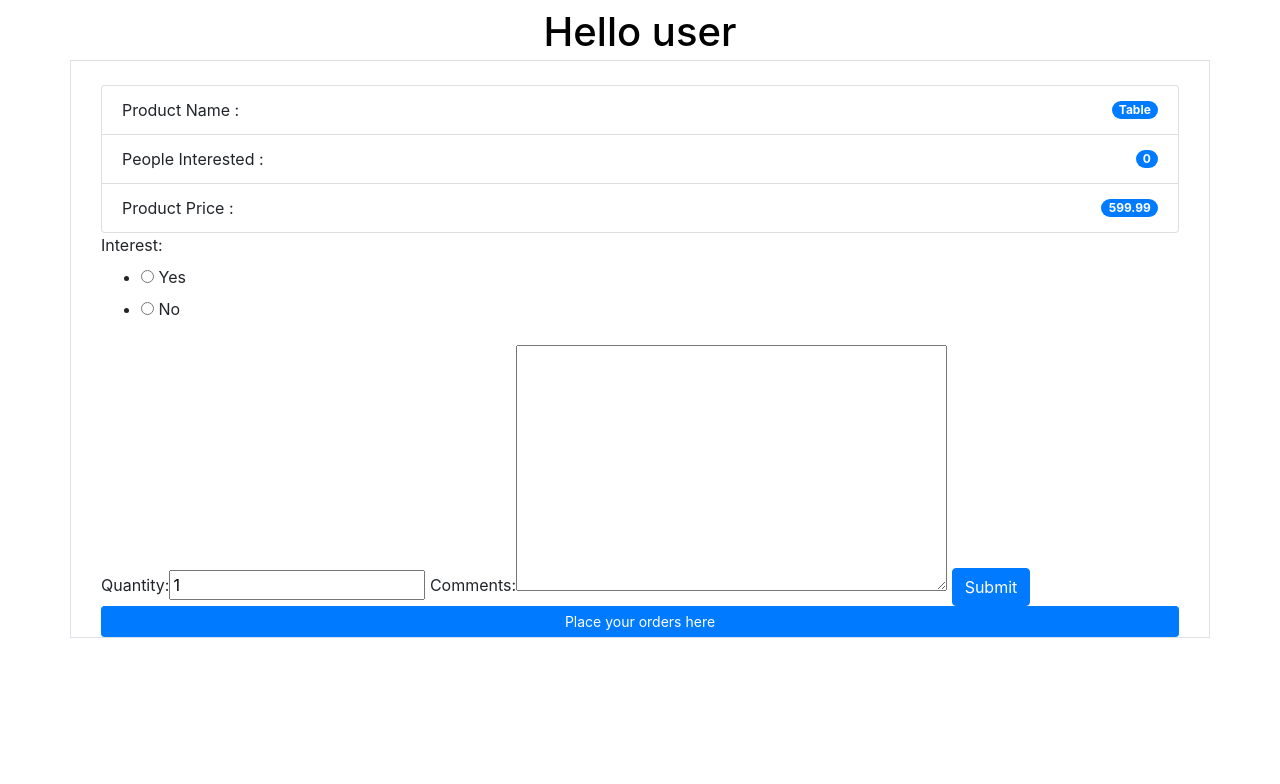
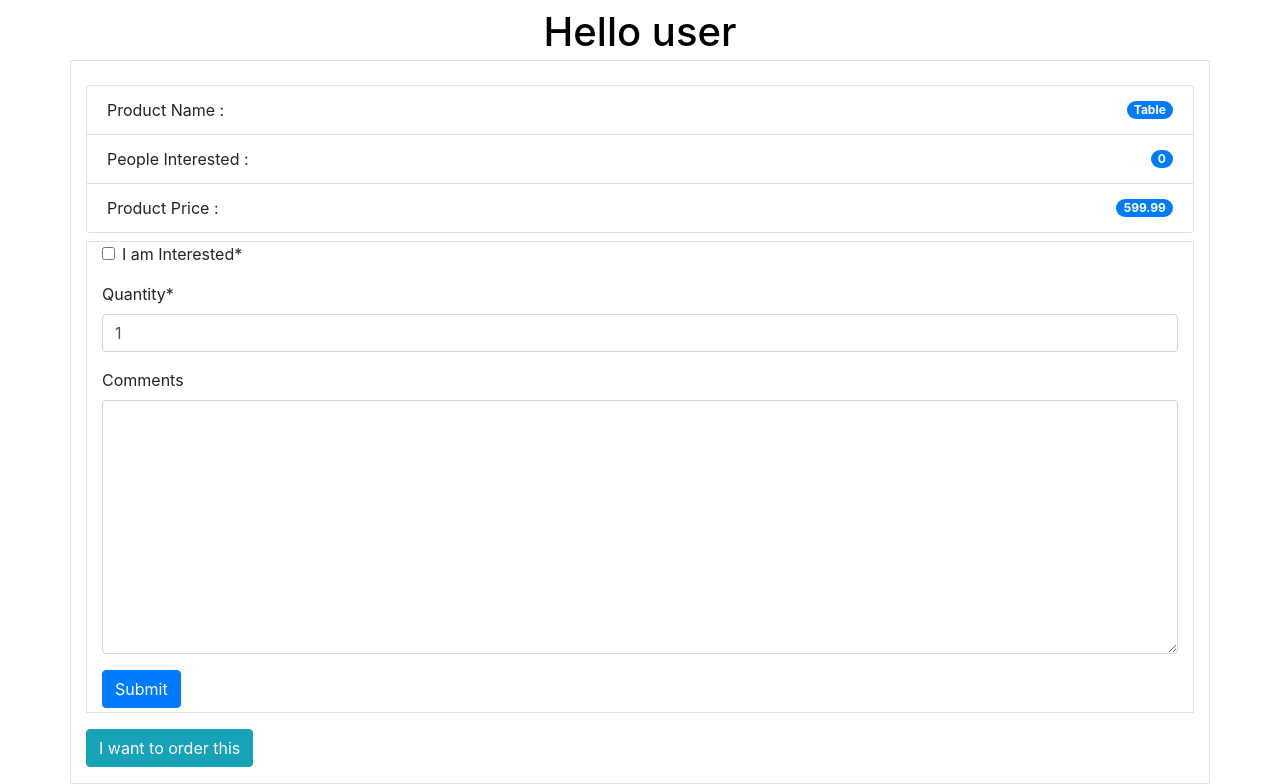
Before and after one commit to jalajkhanna/django_lab, a Django app: page /productdetail/8/ in a window 1280 px wide. Shown: the part 56-840 px from the top of the page. Before the commit the page ends 694 px from the top, so only its background shows below. Run offline with Django 3.2, Linux system fonts and the light colour scheme; data comes from the database, SQL or seed files in the repository; both versions use the stored data as it was after the commit; some libraries are stand-ins or nearby versions.

Commit message:
some fixes and redid register

```diff
--- a/myapp/forms.py
+++ b/myapp/forms.py
@@ -1,32 +1,17 @@
 from django import forms
-from myapp.models import Order
+from myapp.models import Order,Client
 from django.forms import ModelForm
 from django.contrib.auth.models import User
 from django.contrib.auth.forms import UserCreationForm
 
-
-# class OrderForm(forms.ModelForm):
-#     client = forms.BooleanField()
-#     num_units = forms.IntegerField()
-#     product = forms.ModelMultipleChoiceField(queryset=Order.objects.values('product__name'))
-
 class OrderForm(ModelForm):
-    def __init__(self, *args, **kwargs):
-        super(OrderForm, self).__init__(*args, **kwargs)
-        self.fields['client'].empty_label = None
-
-
     class Meta:
         model = Order
         fields = ['client','product','num_units']
-        labels = {'client': 'Client Name',
-                  'num_units': 'Quantity'}
-        # widgets = {
-        #     'client': forms.RadioSelect
-        # }
+        labels = {'client': 'Client Name','num_units': 'Quantity'}
 
 class InterestForm(forms.Form):
-    interest = forms.IntegerField(widget=forms.RadioSelect(choices=[(1, 'Yes'),(0, 'No')]))
+    interest = forms.BooleanField(label='I am Interested')
     quantity = forms.IntegerField(initial=1, min_value=1, label='Quantity')
     comments = forms.CharField(widget=forms.Textarea, required=False)
 
@@ -35,10 +20,7 @@ class LoginForm(forms.Form):
     password = forms.CharField(widget=forms.PasswordInput)
 
 class SignUpForm(UserCreationForm):
-    first_name = forms.CharField(max_length=30, required=False, help_text='Optional.')
-    last_name = forms.CharField(max_length=30, required=False, help_text='Optional.')
-    email = forms.EmailField(max_length=254, help_text='Required. Inform a valid email address.')
 
     class Meta:
-        model = User
-        fields = ('username', 'first_name', 'last_name', 'email', 'password1', 'password2', )
+        model = Client
+        fields = ('username', 'first_name', 'last_name', 'email', 'password1', 'password2','company', 'shipping_address', 'city', 'province', 'interested_in', 'image' )
--- a/myapp/templates/myapp/base.html
+++ b/myapp/templates/myapp/base.html
@@ -1,6 +1,6 @@
+{% load staticfiles %}
+{% load crispy_forms_tags %}
 <!DOCTYPE html>
-{% load staticfiles %}
-
 <html>
 <head>
     <link rel="stylesheet" href="https://stackpath.bootstrapcdn.com/bootstrap/4.3.1/css/bootstrap.min.css"
@@ -40,7 +40,7 @@
     <h1 class="h1 mb-1">{% block myhdg %}Hello {% if user.is_authenticated %} {{ user.get_username }} {% else %}
         {{ 'user' }}
     {% endif %}{% endblock %}</h1>
-    <div class="container pt-4 border">
+    <div class="container pt-4 pb-3 border">
         {% block body_block %}*** {% endblock %}
     </div>
 </div>
--- a/myapp/templates/myapp/myorders.html
+++ b/myapp/templates/myapp/myorders.html
@@ -15,7 +15,7 @@
         {% endfor %}
     </ol>
 {% else %}
-    <strong>There are no available products!</strong>
+    <strong>You have not placed any orders!</strong>
 {% endif %}
 {%  endblock %}
 </body>
--- a/myapp/templates/myapp/productdetails.html
+++ b/myapp/templates/myapp/productdetails.html
@@ -1,20 +1,8 @@
-<!DOCTYPE html>
-<html lang="en">
-<head>
-    <meta charset="UTF-8">
-    <title>Title</title>
-</head>
-<body>
 {% extends 'myapp/base.html' %}
+{% load bootstrap %}
+{% load crispy_forms_tags %}
 {% block body_block %}
-    {% load bootstrap %}
     {% if product %}
-        <div class="container">
-{#        <ul class="list-group">#}
-{#            <li class=list-group-item">Product Name : {{ product.name }}</li>#}
-{#    <li class=list-group-item">People Interested : {{ product.interested }}</li>#}
-{#    <li class=list-group-item">Product Price : {{ product.price }}</li>#}
-{#        </ul>#}
             <ul class="list-group">
                 <li class="list-group-item d-flex justify-content-between align-items-center">
                     Product Name :
@@ -29,26 +17,17 @@
                     <span class="badge badge-primary badge-pill">{{ product.price }}</span>
                 </li>
             </ul>
-
-        </div>
-
-
     {% else %}
-    <strong>There are no available products!</strong>
+        <strong>This prodcut is not available!</strong>
     {% endif %}
-    <div class="container">
+    <div class="container mt-2 mb-2 border">
         <form action="/order_interest_response/{{ product.id }}/" method="post">
             {% csrf_token %}
-    {{ form|bootstrap_horizontal:'col-sm-2' }}
-    <input type="submit" value="Submit" class="btn btn-primary">
+            {{ form|crispy }}
+            <input type="submit" value="Submit" class="btn btn-primary mb-1">
         </form>
-
-    <a href="{% url 'myapp:place order'  %}" class="btn btn-primary btn-sm btn-block" role="button">Place your orders here</a>
     </div>
-
-{# <p><a href="/myapp/about">About page (hard coded)</a></p>#}
-
+    <a href="{% url 'myapp:place order' %}" class="btn btn-info mt-2" role="button">I want to order this</a>
 {% endblock %}
 
-</body>
 </html>
--- a/myapp/templates/myapp/register.html
+++ b/myapp/templates/myapp/register.html
@@ -3,7 +3,6 @@
 <body>
 {% extends 'myapp/base.html' %}
 {% load crispy_forms_tags %}
-
 {% block body_block %}
   <h2>Sign up</h2>
   <form action="/register/" method="post">
--- a/myapp/views.py
+++ b/myapp/views.py
@@ -10,7 +10,6 @@ from django.urls import reverse
 
 def index(request):
     cat_list = Category.objects.all().order_by('id')[:10]
-    last = ''
     if request.session.get('last_login_time', False):
         last=request.session.get('last_login_time')
     else:
@@ -24,14 +23,11 @@ def about(request):
     about_visits = int(request.COOKIES.get('about_visits', '0'))
     response = render(request, 'myapp/about.html',{'about_visits':about_visits})
     if ('last_visit') in request.COOKIES:
-
         response.set_cookie('about_visits', about_visits + 1,max_age=300)
     else:
 
         response.set_cookie('last_visit', '0',max_age=300)
     return response
-
-
 
 def cat_no(request, cat_no):
      try:
@@ -41,7 +37,7 @@ def cat_no(request, cat_no):
      return render(request,'myapp/detail.html',{'warehouse_loc': warehouse_loc, 'prod_list': prod_list} )
 
 def products(request):
-    prodlist = Product.objects.all().order_by('id')[:10]
+    prodlist = Product.objects.all().order_by('id')
     return render(request,'myapp/products.html', {'prodlist': prodlist})
 
 
@@ -53,9 +49,7 @@ def place_order(request):
         form = OrderForm(request.POST)
         if form.is_valid():
             order = form.save(commit=False)
-
             if order.num_units <= order.product.stock:
-
                 var = Product.objects.get(name=order.product)
                 newstock = Product.objects.filter(name=var).values_list('stock',flat=True).get()
                 msg = 'Your order has been placed successfully.'
@@ -72,7 +66,6 @@ def place_order(request):
                                                      'prodlist': prodlist})
 def productdetail(request,prod_id):
     product = (Product.objects.get(id=prod_id))
-
     msg = ''
     form = InterestForm()
     return render(request,'myapp/productdetails.html', {'product': product, 'form':form, 'msg':msg})
@@ -96,22 +89,22 @@ def interest_product(request,prod_id):
 
 
 def user_login(request):
-
    if request.method == 'POST':
         username = request.POST['username']
         password = request.POST['password']
         user = authenticate(username=username, password=password)
         if user:
             if user.is_active:
-                 login(request, user)
-                 if 'next' in request.POST:
+                login(request, user)
+                response =  HttpResponseRedirect(reverse('myapp:index'))
+                request.session['username']=username
+                request.session['last_login_time']=str(datetime.now())
+                request.session.set_expiry(3600)
+                if 'next' in request.POST:
                      return redirect(request.POST.get('next'))
-                 else:
-                    response =  HttpResponseRedirect(reverse('myapp:index'))
-                    request.session['username']=username
-                    request.session['last_login_time']=str(datetime.now())
-                    request.session.set_expiry(3600)
+                else:
                     return response
+
             else:
                  return HttpResponse('Your account is disabled.')
         else:
@@ -129,7 +122,6 @@ def user_logout(request):
 
 @login_required(login_url='/myapp/user_login/')
 def myorders(request):
-
         name = request.user.first_name
         orders = Order.objects.filter(client__first_name=name).values_list('product__name',flat=True)
         return render(request,'myapp/myorders.html',{'orders':orders})
```
Also changed, not shown: myapp/templates/myapp/index.html (+3 -19 lines), myapp/templates/myapp/placeorder.html (+4 -19 lines), myapp/templates/myapp/products.html (+9 -16 lines), db.sqlite3. Lines whose indentation alone changed are shown as unchanged.
